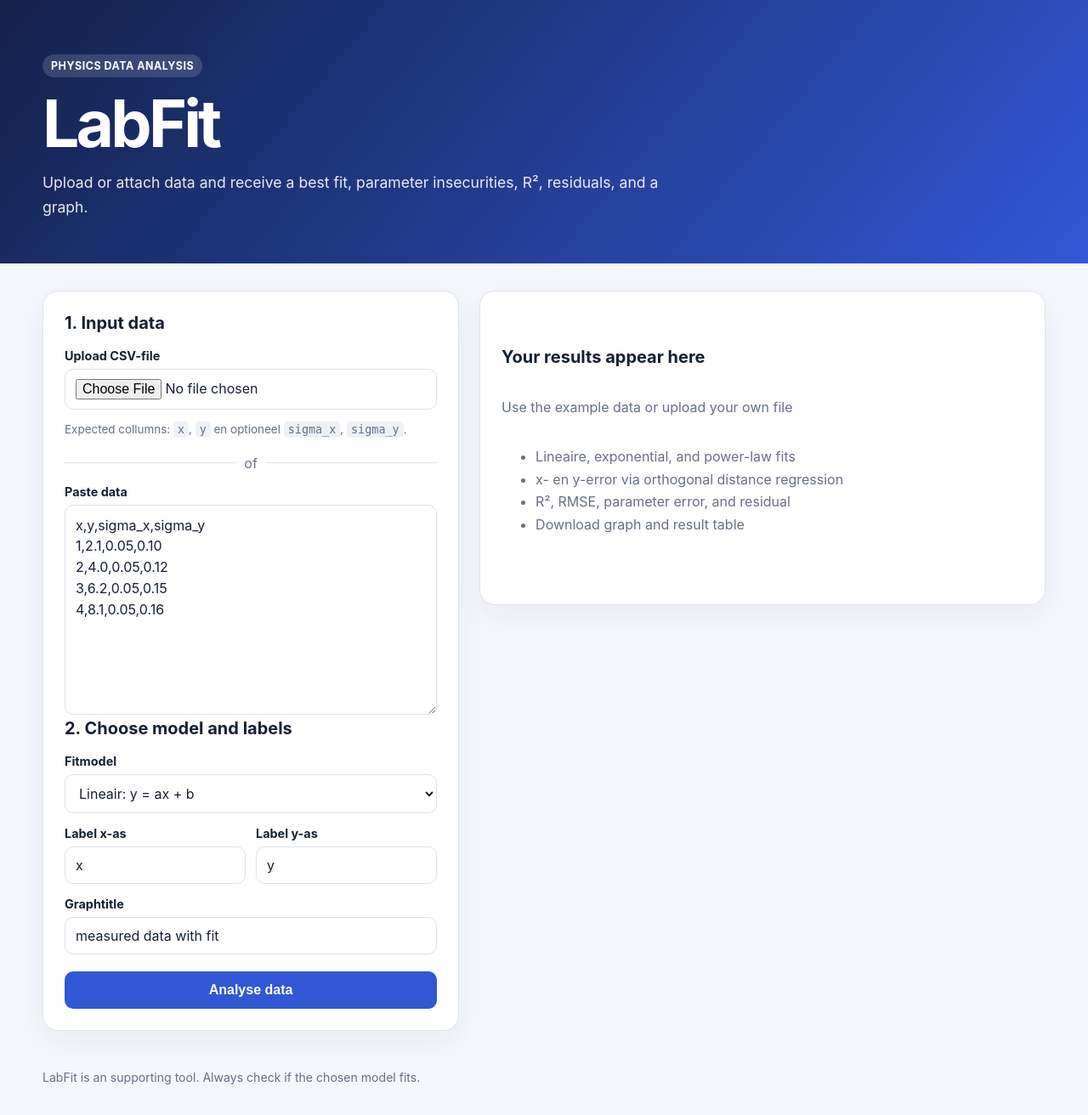
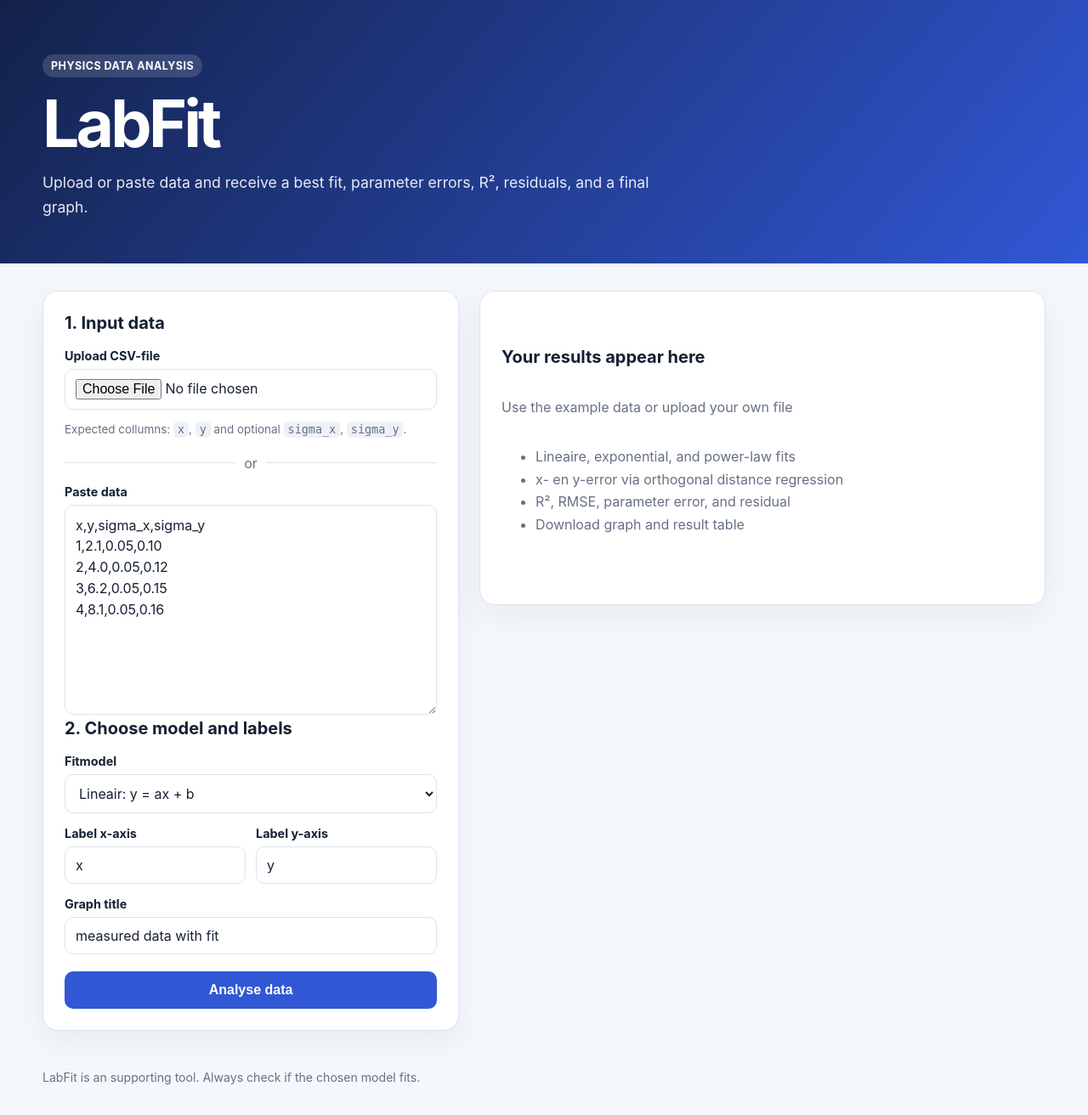
Before and after one commit to TiesReuchlin/LabFit, a Flask app: page / in a window 1280 px wide. Shown: the top 1312 px of the page at 85% size. Run offline with Flask 3, Linux system fonts and the light colour scheme.

Commit message:
Update index.html

```diff
--- a/templates/index.html
+++ b/templates/index.html
@@ -11,7 +11,7 @@
     <div class="container">
         <span class="badge">Physics data analysis</span>
         <h1>LabFit</h1>
-        <p>Upload or attach data and receive a best fit, parameter insecurities, R², residuals, and a graph.</p>
+        <p>Upload or paste data and receive a best fit, parameter errors, R², residuals, and a final graph.</p>
     </div>
 </header>
 
@@ -21,9 +21,9 @@
         <form method="POST" enctype="multipart/form-data">
             <label for="csv_file">Upload CSV-file</label>
             <input id="csv_file" name="csv_file" type="file" accept=".csv,.txt">
-            <p class="hint">Expected collumns: <code>x</code>, <code>y</code> en optioneel <code>sigma_x</code>, <code>sigma_y</code>.</p>
+            <p class="hint">Expected collumns: <code>x</code>, <code>y</code> and optional <code>sigma_x</code>, <code>sigma_y</code>.</p>
 
-            <div class="separator"><span>of</span></div>
+            <div class="separator"><span>or</span></div>
 
             <label for="pasted_data">Paste data</label>
             <textarea id="pasted_data" name="pasted_data" rows="9" spellcheck="false">{{ pasted_data }}</textarea>
@@ -38,16 +38,16 @@
 
             <div class="two-columns">
                 <div>
-                    <label for="x_label">Label x-as</label>
+                    <label for="x_label">Label x-axis</label>
                     <input id="x_label" name="x_label" value="{{ x_label }}">
                 </div>
                 <div>
-                    <label for="y_label">Label y-as</label>
+                    <label for="y_label">Label y-axis</label>
                     <input id="y_label" name="y_label" value="{{ y_label }}">
                 </div>
             </div>
 
-            <label for="plot_title">Graphtitle</label>
+            <label for="plot_title">Graph title</label>
             <input id="plot_title" name="plot_title" value="{{ plot_title }}">
 
             <button type="submit">Analyse data</button>
@@ -96,7 +96,7 @@
             <section class="card">
                 <h2>Text for report</h2>
                 <textarea id="report-text" rows="7" readonly>{{ result.report_text }}</textarea>
-                <button class="secondary" type="button" onclick="copyReport()">Kopieer tekst</button>
+                <button class="secondary" type="button" onclick="copyReport()">Copy text</button>
             </section>
         {% else %}
             <section class="card empty-state">
```
